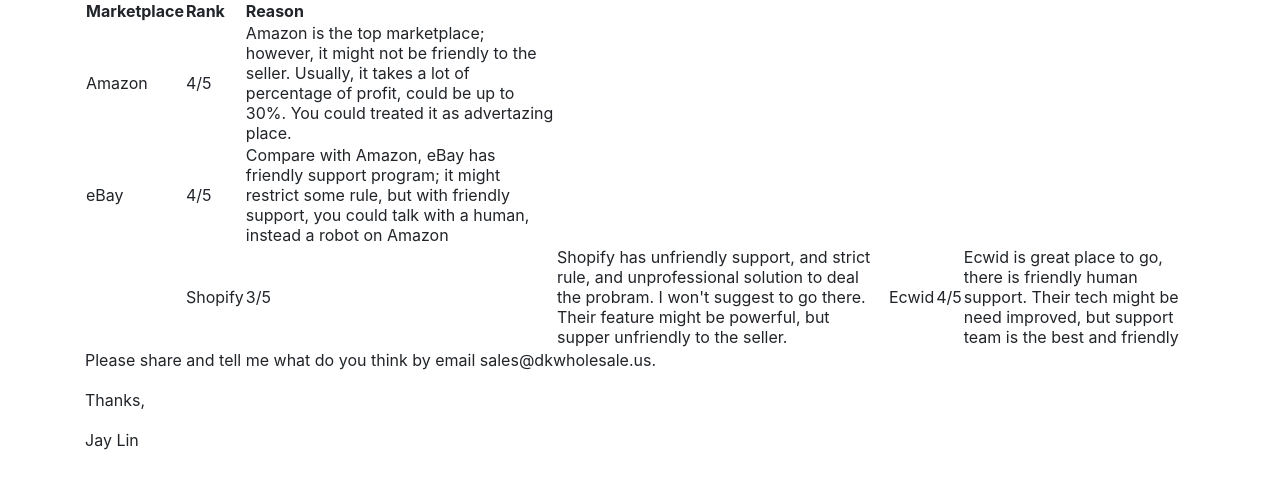
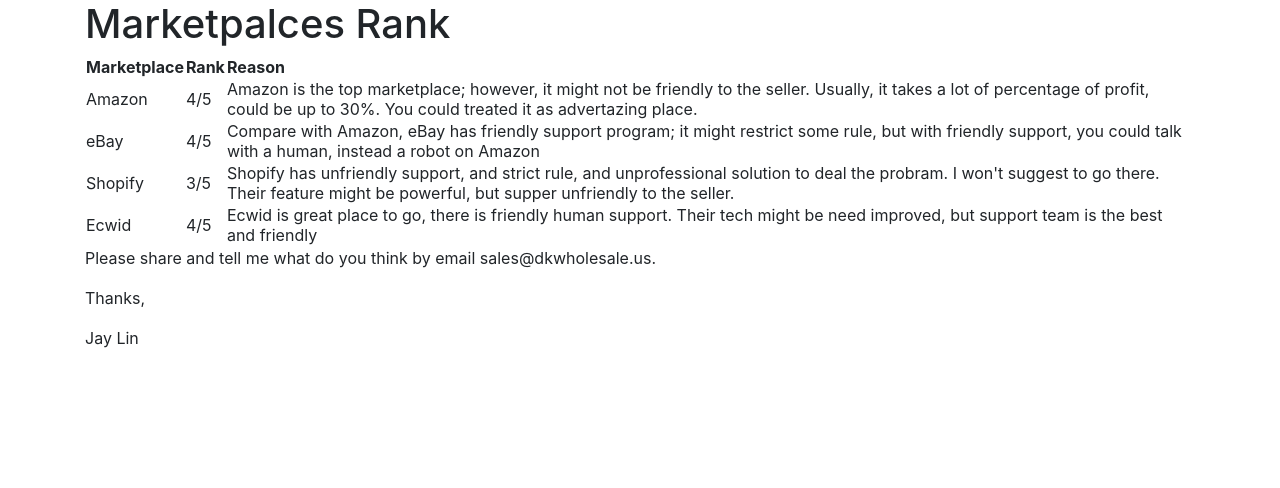
Before and after one commit to dotku/marketplaces-rank, a plain HTML site: page index.html in a window 1280 px wide. Drawn offline with nearby package versions, Linux system fonts and the light colour scheme.

Commit message:
Update index.html

```diff
--- a/index.html
+++ b/index.html
@@ -6,6 +6,7 @@
   </head>
   <body>
     <div class="container">
+      <h1>Marketpalces Rank</h1>
       <table>
         <tr>
           <th>Marketplace</th>
@@ -24,18 +25,18 @@
           <td>Compare with Amazon, eBay has friendly support program; it might restrict some rule, but with friendly
           support, you could talk with a human, instead a robot on Amazon</td>
         </tr>
-        <td>
+        <tr>
           <td>Shopify</td>
           <td>3/5</td>
           <td>Shopify has unfriendly support, and strict rule, and unprofessional solution to deal the probram.
           I won't suggest to go there. Their feature might be powerful, but supper unfriendly to the seller.</td>
-        </td>
-        <td>
+        </tr>
+        <tr>
           <td>Ecwid</td>
           <td>4/5</td>
           <td>Ecwid is great place to go, there is friendly human support. Their tech might be need improved, but support
           team is the best and friendly</td>
-        </td>
+        </tr>
       </table>
       <p>Please share and tell me what do you think by email sales@dkwholesale.us.</p>
       <p>Thanks,</p>
```
